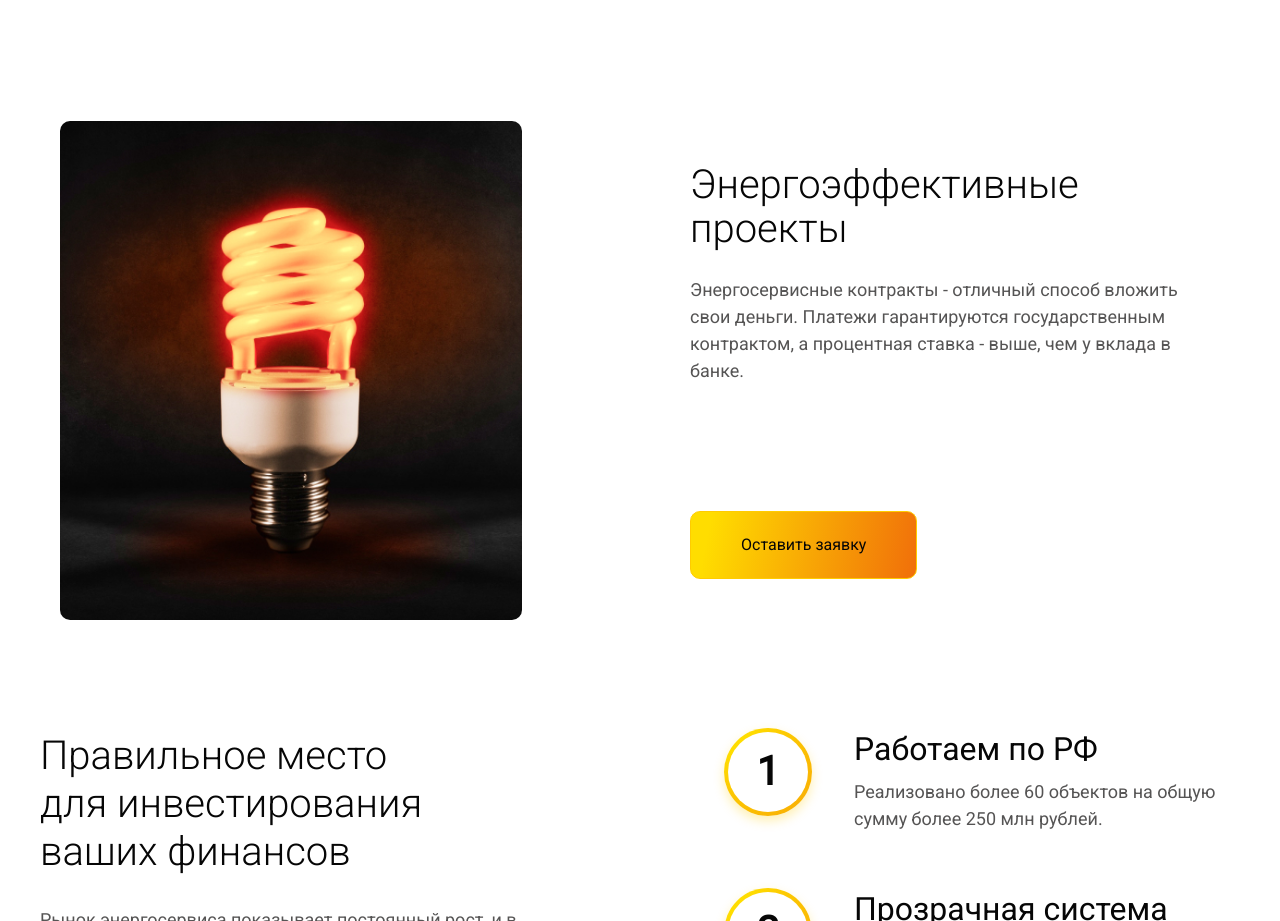
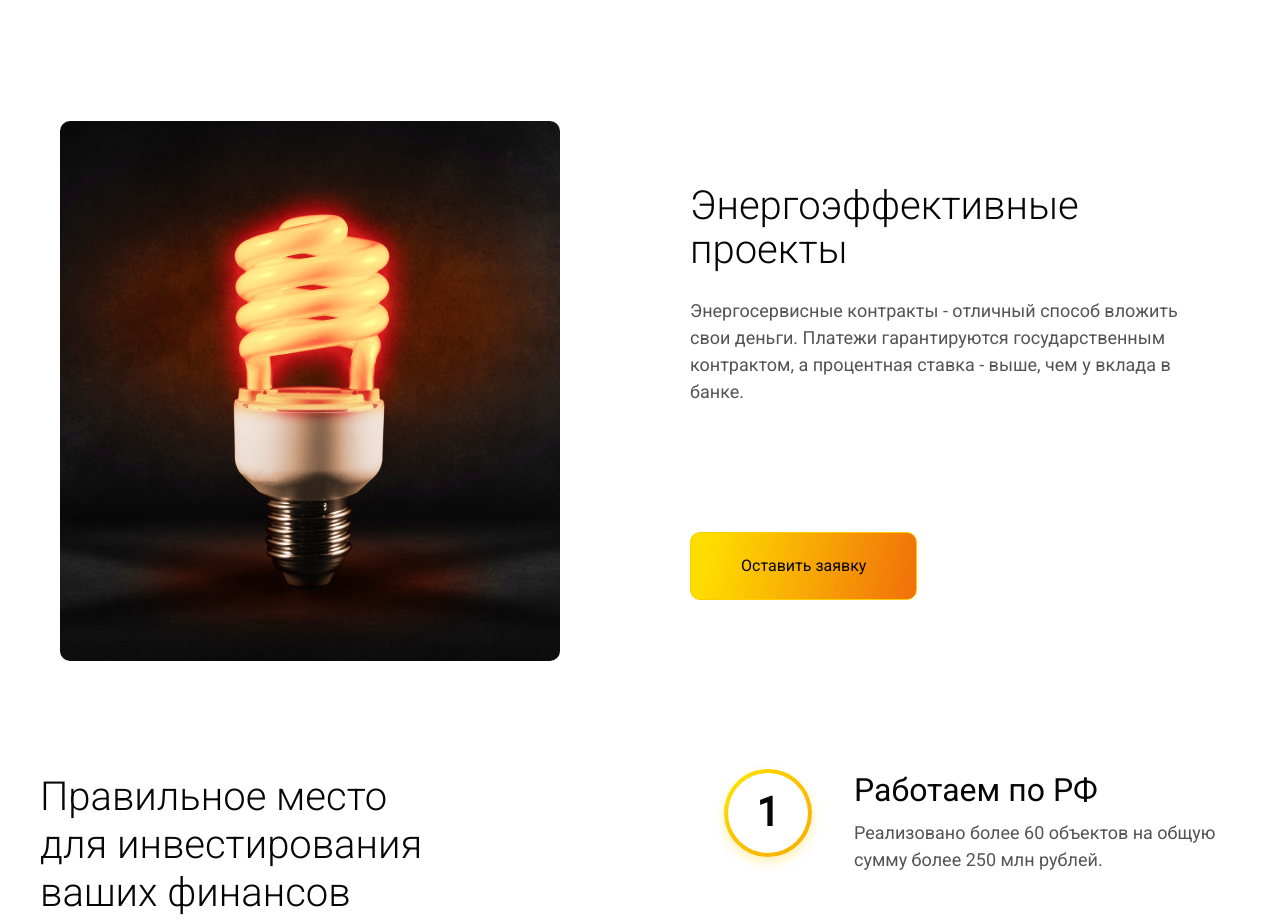
Before and after one commit to elenaVakhrusheva/EnSeving, a plain HTML site: page investoru.html in a window 1280 px wide. Shown: the part 2040-2961 px from the top of the page. Drawn offline with nearby package versions, Linux system fonts and the light colour scheme.

Commit message:
Update style_investoru.css

```diff
--- a/css/style_investoru.css
+++ b/css/style_investoru.css
@@ -177,7 +177,7 @@ header {
     max-width: 462px;
   }
   .en-project__img {
-  max-width:500px;
+  max-width:500px!important;
   }
   .how-work .h3 {
     margin-bottom: 0.6em;
```
